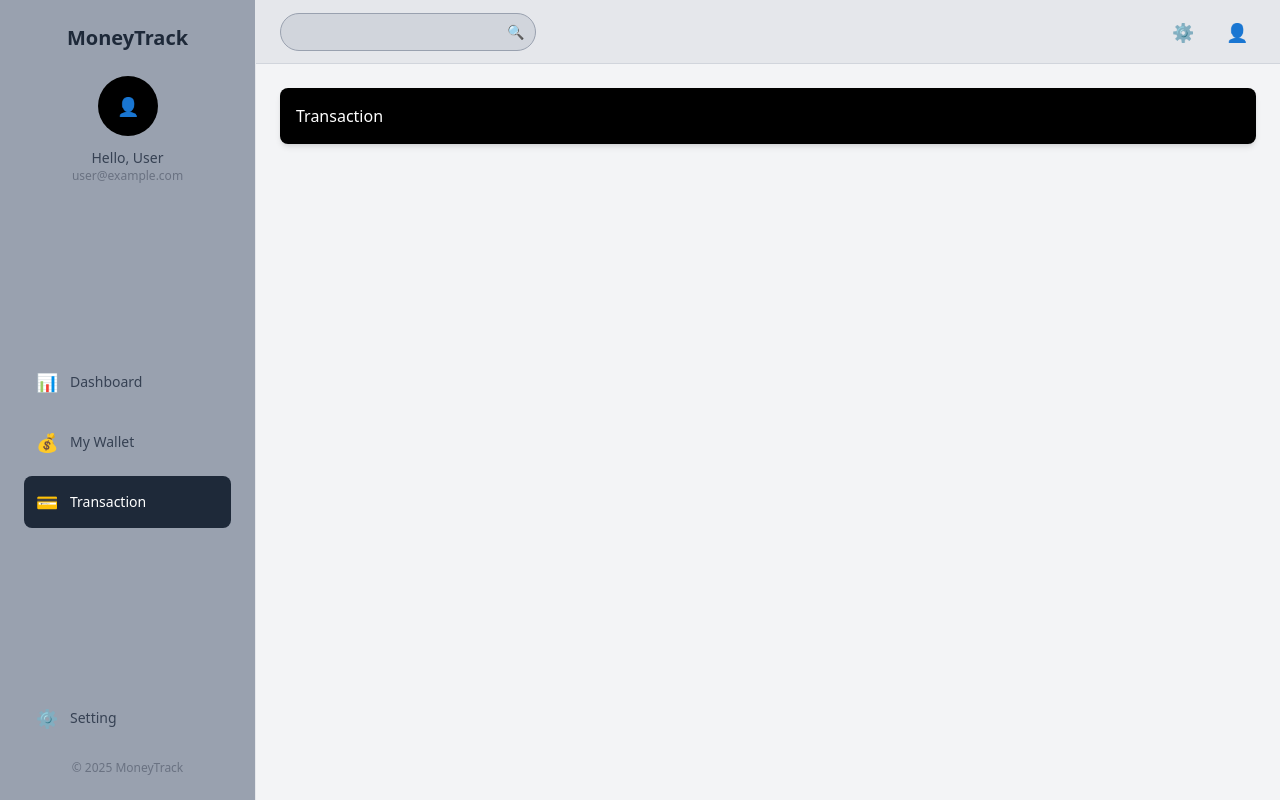
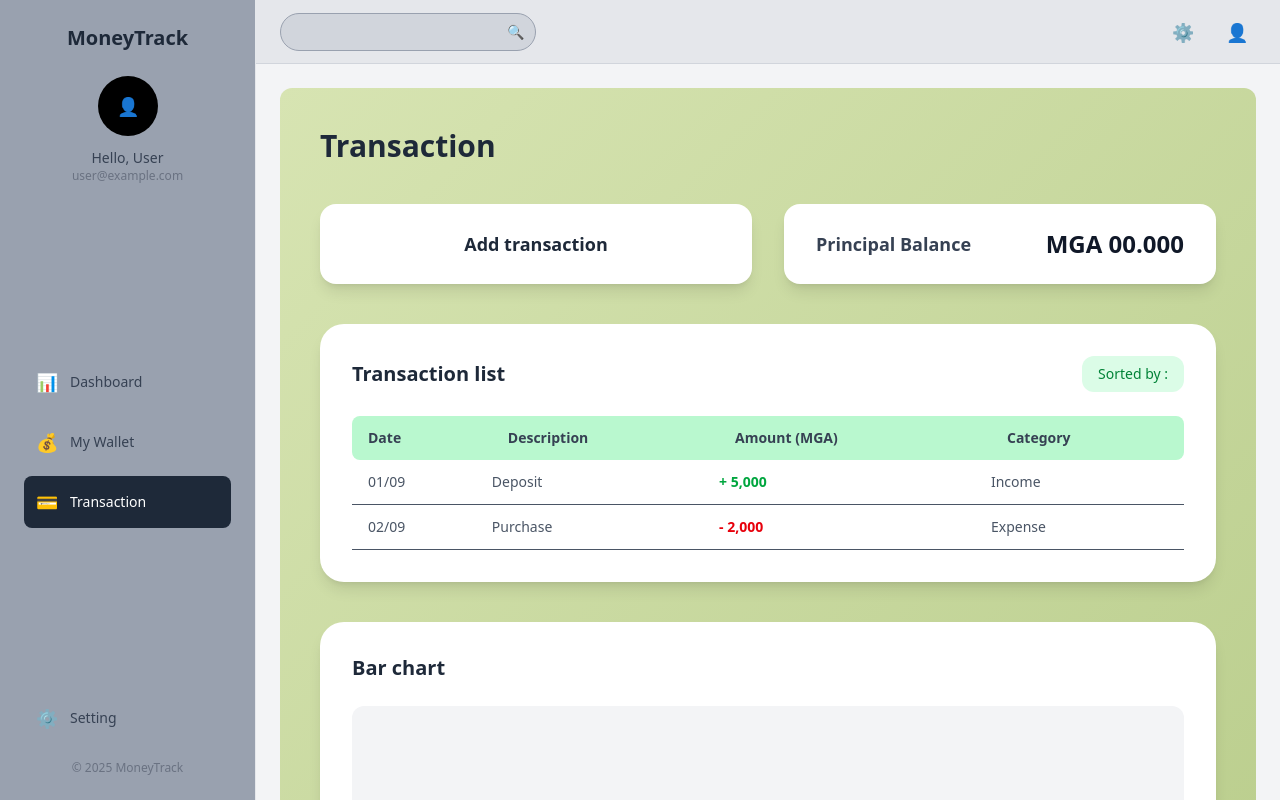
Before and after one commit to Ery2577/Personal-Expense-Tracker-, a React (Vite) app in the folder frontend/: page /Transaction in a window 1280 px wide. Built offline with nearby package versions, Linux system fonts and the light colour scheme; no server answers.

Commit message:
Adding the transaction design

```diff
--- a/frontend/src/pages/Transaction/Transaction.tsx
+++ b/frontend/src/pages/Transaction/Transaction.tsx
@@ -1,7 +1,81 @@
 export default function Transaction() {
   return (
-    <div className="bg-black p-4 rounded-lg shadow-md">
-      <h1 className="text-white">Transaction</h1>
+    <div className="min-h-screen bg-gradient-to-br from-[#d7e4b2] to-[#b8cc8a] p-10 space-y-10 font-sans rounded-xl">
+      {/* Header */}
+      <h1 className="text-3xl font-extrabold text-gray-800">Transaction</h1>
+
+      {/* Top Section */}
+      <div className="grid grid-cols-1 md:grid-cols-2 gap-8">
+        {/* Add Transaction Button */}
+        <button className="bg-white px-2 py- rounded-2xl shadow-lg font-semibold text-lg text-gray-800 hover:scale-105 transform transition duration-300 hover:shadow-xl">
+          Add transaction
+        </button>
+
+        {/* Principal Balance */}
+        <div className="bg-white px-8 py-6 rounded-2xl shadow-lg flex items-center justify-between">
+          <span className="font-semibold text-gray-700 text-lg">Principal Balance</span>
+          <span className="text-2xl font-extrabold text-gray-900">MGA 00.000</span>
+        </div>
+      </div>
+
+      {/* Transaction List */}
+      <div className="bg-white rounded-3xl shadow-lg p-8">
+        <div className="flex justify-between items-center mb-6">
+          <h2 className="text-xl font-bold text-gray-800">Transaction list</h2>
+          <button className="px-4 py-2 text-sm bg-green-100 text-green-700 font-medium rounded-xl hover:bg-green-200 transition">
+            Sorted by :
+          </button>
+        </div>
+
+        <table className="w-full text-sm text-gray-600 table-auto border-collapse">
+          <thead>
+            <tr className="bg-green-200 text-gray-700 rounded-lg">
+              <th className="py-3 px-4 text-left rounded-l-lg">Date</th>
+              <th className="py-3 px-4 text-left">Description</th>
+              <th className="py-3 px-4 text-left">Amount (MGA)</th>
+              <th className="py-3 px-4 text-left rounded-r-lg">Category</th>
+            </tr>
+          </thead>
+          <tbody>
+            <tr className="border-b hover:bg-gray-50 transition">
+              <td className="py-3 px-4">01/09</td>
+              <td>Deposit</td>
+              <td className="text-green-600 font-semibold">+ 5,000</td>
+              <td>Income</td>
+            </tr>
+            <tr className="border-b hover:bg-gray-50 transition">
+              <td className="py-3 px-4">02/09</td>
+              <td>Purchase</td>
+              <td className="text-red-600 font-semibold">- 2,000</td>
+              <td>Expense</td>
+            </tr>
+          </tbody>
+        </table>
+      </div>
+
+      {/* Bar Chart Section */}
+      <div className="bg-white rounded-3xl shadow-lg p-8">
+        <h2 className="text-xl font-bold text-gray-800 mb-6"> Bar chart</h2>
+        <div className="h-64 bg-gray-100 rounded-xl flex items-center justify-center">
+          <span className="text-gray-400">[Bar chart placeholder]</span>
+        </div>
+
+        {/* Legend */}
+        <div className="flex space-x-6 mt-6 justify-center">
+          <div className="flex items-center space-x-2">
+            <div className="w-4 h-4 bg-red-500 rounded-full"></div>
+            <span className="text-sm text-gray-700">Expense</span>
+          </div>
+          <div className="flex items-center space-x-2">
+            <div className="w-4 h-4 bg-green-500 rounded-full"></div>
+            <span className="text-sm text-gray-700">Revenue</span>
+          </div>
+          <div className="flex items-center space-x-2">
+            <div className="w-4 h-4 bg-blue-500 rounded-full"></div>
+            <span className="text-sm text-gray-700">Balance</span>
+          </div>
+        </div>
+      </div>
     </div>
   );
 }
```
